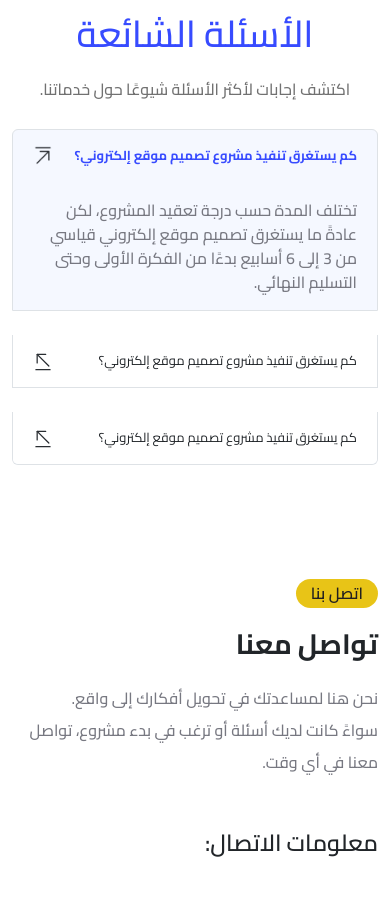
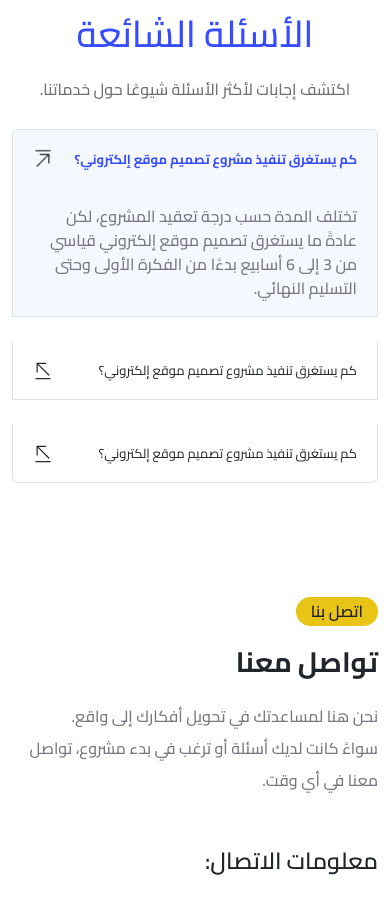
Before and after one commit to abduallahelbialy/Port-code, a plain HTML site: page index.html in a window 390 px wide. Shown: the part 3320-4225 px from the top of the page. Drawn offline with nearby package versions, Linux system fonts and the light colour scheme.

Commit message:
eidt in text

```diff
--- a/css/style.css
+++ b/css/style.css
@@ -478,8 +478,9 @@ footer {
     text-align: center;
   }
   .accordion-button {
-
+    text-align: right !important;
     font-size: 13px;
+    line-height: 2;
 }
   .text-header h1 {
     line-height: 1.5;
```
